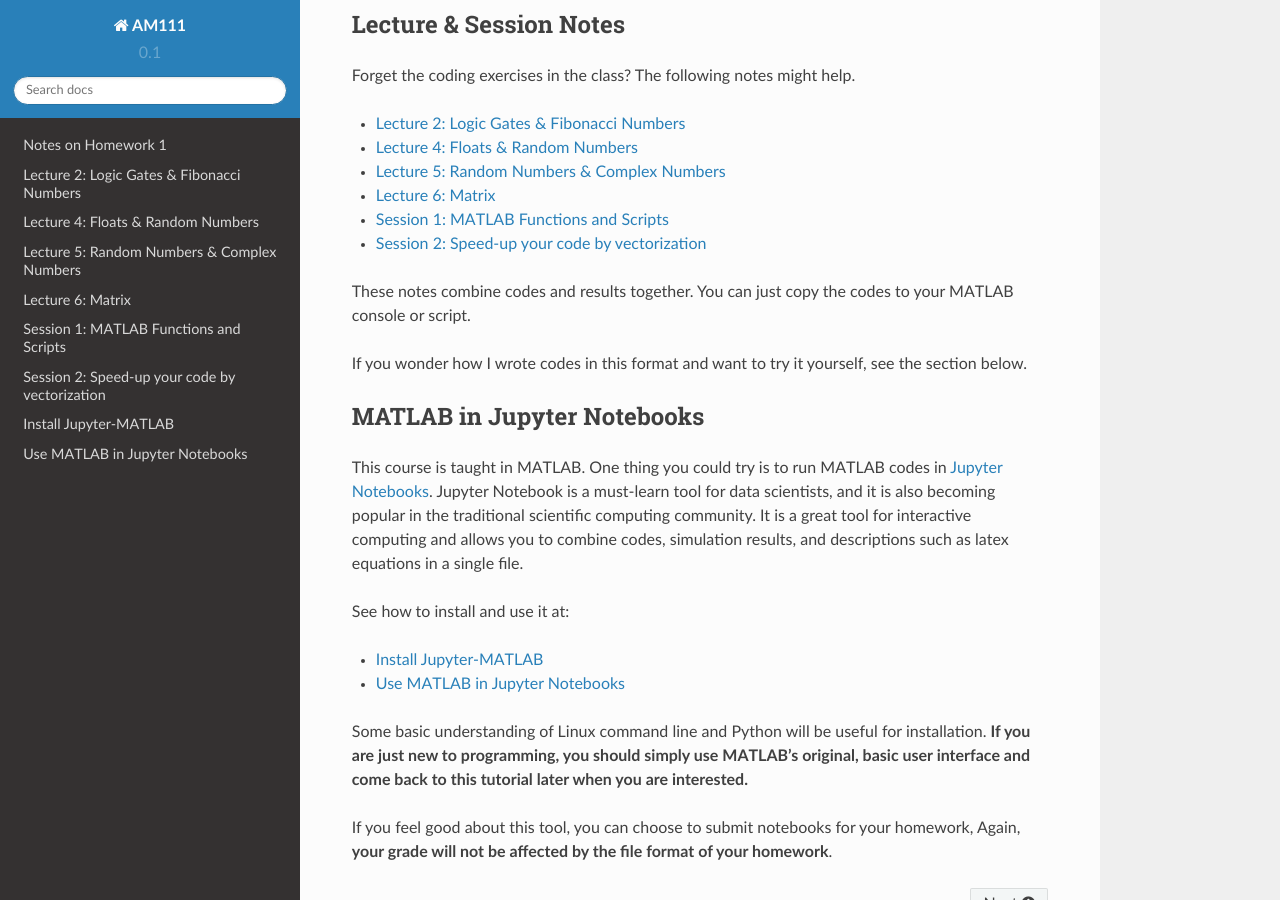
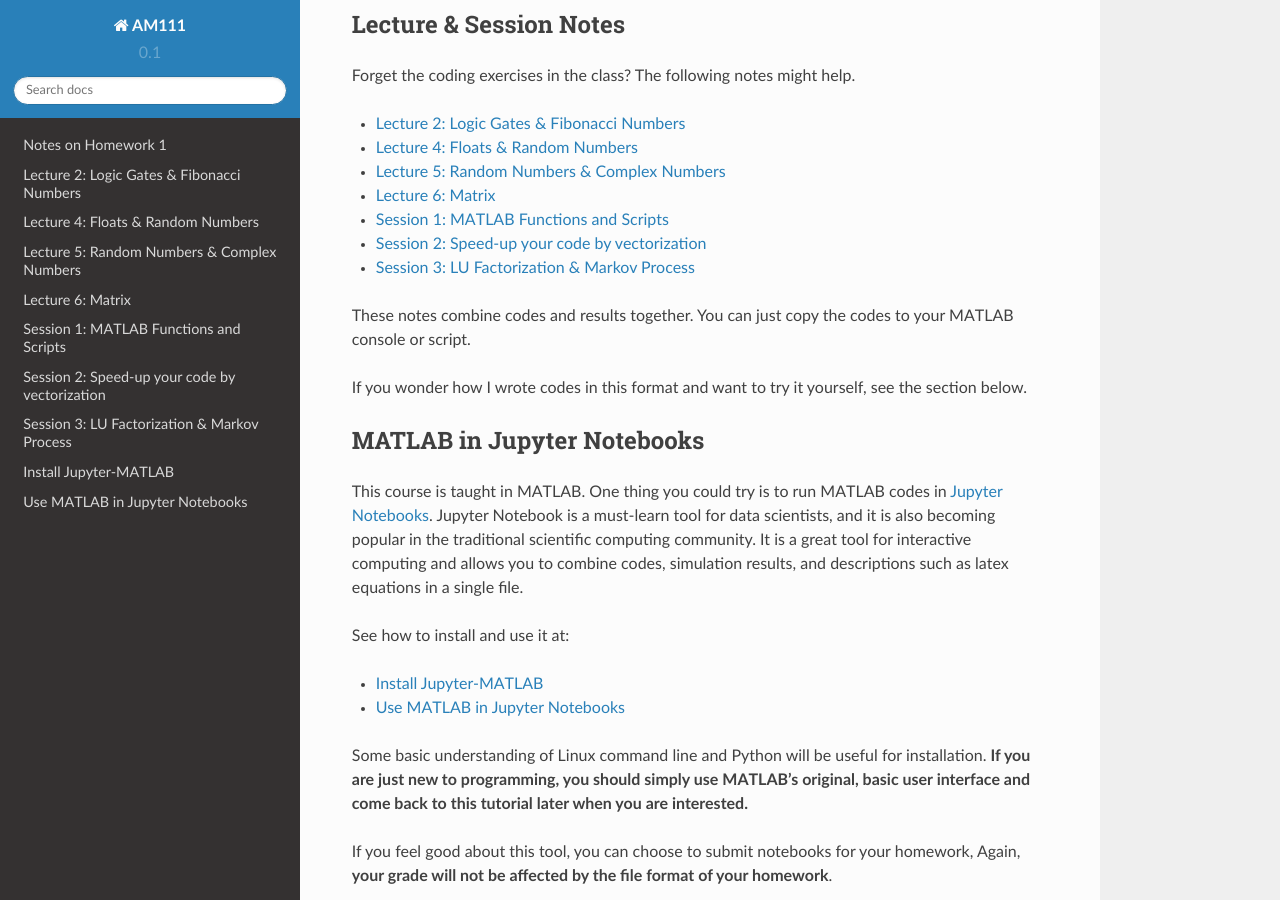
Before and after one commit to JiaweiZhuang/AM111, a Sphinx documentation site: the page built from docs/index.rst, in a window 1280 px wide and 900 px high, scrolled down 736 px. Built offline with Sphinx 7.4.7 and the Read the Docs theme 2.0.0, drawn with Linux system fonts in a browser that asks for light colours.

Commit message:
Clean up sess3 material
Signed-off-by: JiaweiZhuang <jiaweizhuang@g.harvard.edu>

```diff
--- a/docs/index.rst
+++ b/docs/index.rst
@@ -44,6 +44,7 @@ Forget the coding exercises in the class? The following notes might help.
    lecture6_matrix.ipynb
    session1_functions.ipynb
    session2_vectorization.ipynb
+   session3_LU_markov.ipynb
 
 These notes combine codes and results together. You can just copy the codes to your MATLAB console or script.
 
```
Also changed, not shown: docs/session3_LU_markov.ipynb.
